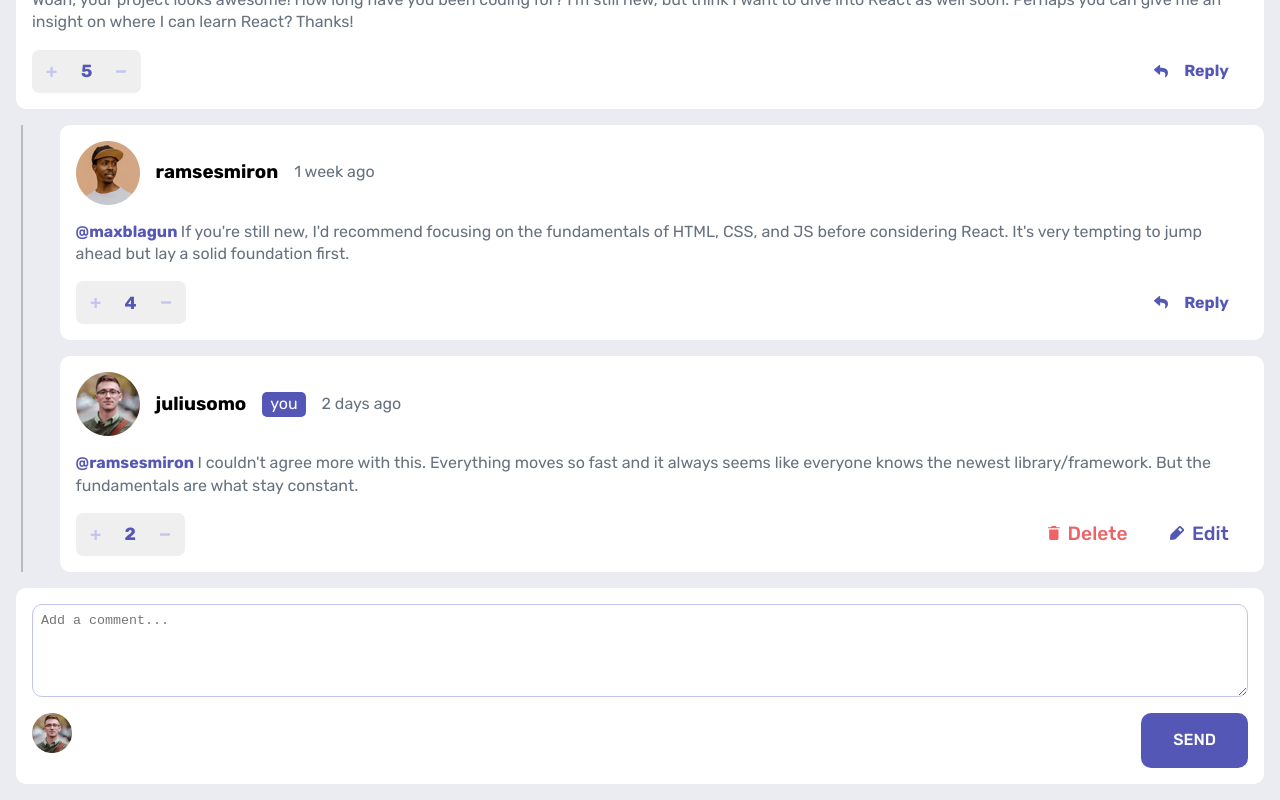
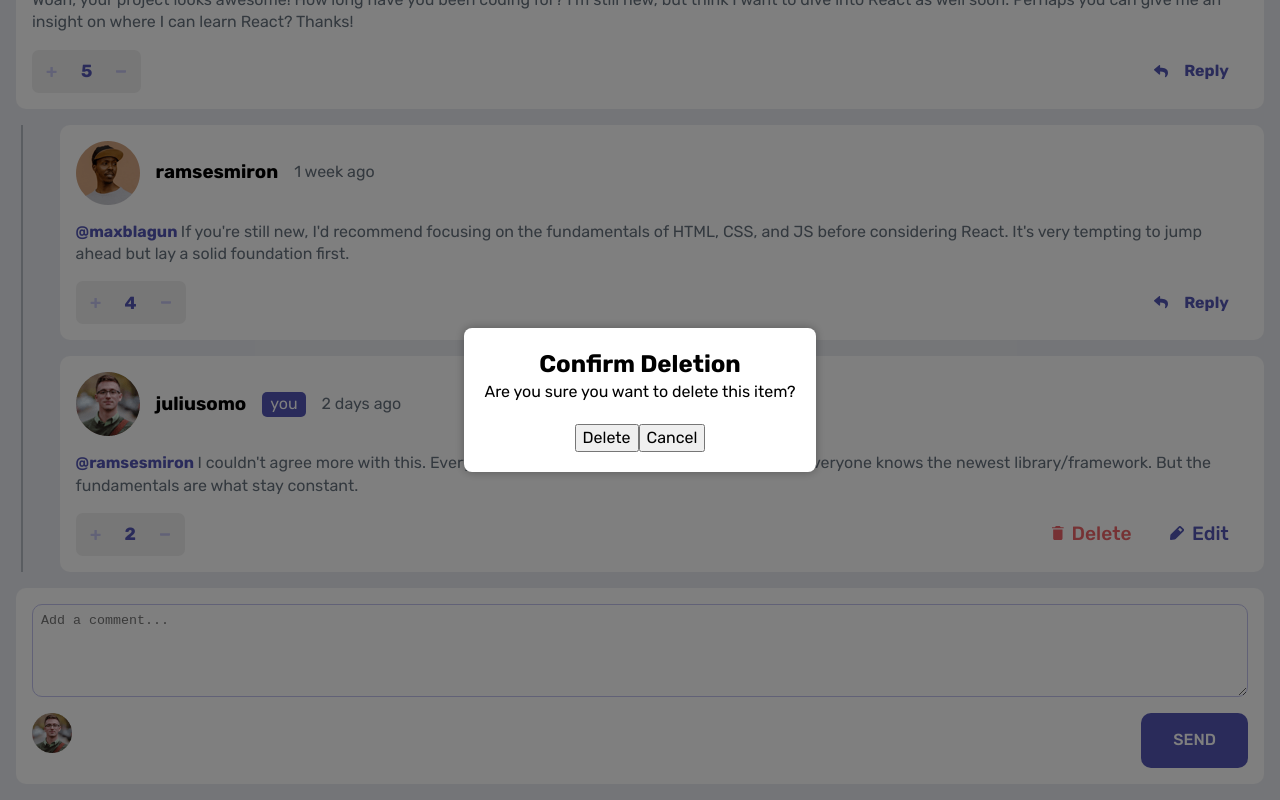
Before and after one commit to Brighties/interactive-comments-app, a React (Create React App) app: page / in a window 1280 px wide. Both pictures are taken after a click on the button "Delete". Shown: the part 355-1155 px from the top of the page. Built offline with nearby package versions, Linux system fonts and the light colour scheme.

Commit message:
Added modal component

```diff
--- a/src/components/App/App.js
+++ b/src/components/App/App.js
@@ -1,8 +1,6 @@
 import "./App.css";
 import React, { useEffect, useState } from "react";
 import axios from "axios";
-
-// importing the various components
 import CommentHeader from "../Header/commentheader";
 import CommentBody from "../Comments/commentBody";
 import VoteButton from "../Button/button";
@@ -10,11 +8,17 @@ import { ReplyButton } from "../Button/button";
 import ReplyTextbox from "../ReplyTextbox/replyTextbox";
 import { DeleteButton } from "../Button/button";
 import { EditButton } from "../Button/button";
+import Modal from "../Modal/modal";
 
 function App() {
   const [data, setData] = useState(null);
   const [loading, setLoading] = useState(true);
   const [error, setError] = useState(null);
+
+  const [modalData, setModalData] = useState({
+    isOpen: false,
+    itemToDelete: null,
+  });
 
   useEffect(() => {
     const fetchData = async () => {
@@ -31,6 +35,60 @@ function App() {
     fetchData();
   }, []);
 
+  const handleDeleteClick = (item) => {
+    console.log("delete", item);
+    setModalData({
+      isOpen: true,
+      itemToDelete: item,
+    });
+  };
+
+  // const handleDeleteConfirm = () => {
+  //   // Find and remove the itemToDelete from the data.comments array
+  //   const updatedComments = data.comments.filter((comment) => {
+  //     console.log(comment);
+  //     console.log(modalData.itemToDelete);
+
+  //     return comment !== modalData.itemToDelete;
+  //   });
+
+  //   // Update the data state with the modified comments
+  //   setData({
+  //     ...data,
+  //     comments: updatedComments,
+  //   });
+
+  //   // Close the modal
+  //   setModalData({
+  //     isOpen: false,
+  //     itemToDelete: null,
+  //   });
+  // };
+  const handleDeleteConfirm = () => {
+    // Find the index of the itemToDelete in the data.comments array
+    const indexToDelete = data.comments.findIndex(
+      (comment) => comment.id === modalData.itemToDelete.id
+    );
+
+    if (indexToDelete !== -1) {
+      // Create a new array without the itemToDelete using splice
+      const updatedComments = [...data.comments];
+      updatedComments.splice(indexToDelete, 1);
+
+      // Update the data state with the modified comments
+      setData({
+        ...data,
+        comments: updatedComments,
+      });
+
+      // Close the modal
+      setModalData({
+        isOpen: false,
+        itemToDelete: null,
+      });
+    }
+  };
+
   if (loading) {
     return <p>Loading...</p>; //show loading ...
   }
@@ -43,15 +101,29 @@ function App() {
     <>
       {data.comments.map((comment, index) => (
         <div key={index}>
-          <Comments data={data} personData={comment} index={index} />
+          <Comments
+            data={data}
+            personData={comment}
+            index={index}
+            onDeleteClick={handleDeleteClick}
+          />
         </div>
       ))}
       <ReplyTextbox data={data} />
+
+      {modalData.isOpen && (
+        <Modal
+          isOpen={modalData.isOpen}
+          itemToDelete={modalData.itemToDelete}
+          onConfirm={handleDeleteConfirm}
+          onCancel={() => setModalData({ isOpen: false, itemToDelete: null })}
+        />
+      )}
     </>
   );
 }
 
-const Comments = ({ data, personData, index }) => {
+const Comments = ({ data, personData, index, onDeleteClick }) => {
   const { currentUser } = data;
   const { user } = personData;
   const { username } = user;
@@ -60,9 +132,9 @@ const Comments = ({ data, personData, index }) => {
   if (currentUser.username) {
     isCurrentUser = username === currentUser.username;
   }
-  console.log(isCurrentUser);
-  const { replies } = personData; // replies is an array
-  const length = replies ? replies.length : 0; // Check if replies is defined
+
+  const { replies } = personData;
+  const length = replies ? replies.length : 0;
 
   return (
     <main>
@@ -74,7 +146,13 @@ const Comments = ({ data, personData, index }) => {
             <VoteButton personData={personData} index={index} />
             {isCurrentUser ? (
               <div>
-                <DeleteButton /> <EditButton />
+                <DeleteButton
+                  onClick={() => {
+                    console.log("delete button clicked");
+                    onDeleteClick(personData);
+                  }}
+                />
+                <EditButton />
               </div>
             ) : (
               <ReplyButton />
@@ -83,7 +161,6 @@ const Comments = ({ data, personData, index }) => {
         </section>
 
         {length > 0 && (
-          // Subcomments
           <div className="subcomment-container">
             {replies.map((reply, subIndex) => (
               <Comments
@@ -91,6 +168,7 @@ const Comments = ({ data, personData, index }) => {
                 key={subIndex}
                 personData={reply}
                 index={subIndex}
+                onDeleteClick={onDeleteClick}
               />
             ))}
           </div>
--- a/src/components/Button/button.js
+++ b/src/components/Button/button.js
@@ -40,8 +40,8 @@ const VoteButton = ({ personData, index }) => {
   );
 };
 
-export const DeleteButton = () => (
-  <button className="btn delete-btn">
+export const DeleteButton = ({ onClick }) => (
+  <button onClick={onClick} className="btn delete-btn">
     <img src={deleteIcon} alt="" />
     <span className="padding-x-small">Delete</span>
   </button>
--- /dev/null
+++ b/src/components/Modal/modal.css
@@ -0,0 +1,23 @@
+.modal-overlay {
+  position: fixed;
+  top: 0;
+  left: 0;
+  width: 100%;
+  height: 100%;
+  background: rgba(0, 0, 0, 0.5);
+  display: flex;
+  justify-content: center;
+  align-items: center;
+}
+
+.modal {
+  background: #fff;
+  padding: 20px;
+  border-radius: 8px;
+  box-shadow: 0 0 10px rgba(0, 0, 0, 0.3);
+  text-align: center;
+}
+
+.modal-buttons {
+  margin-top: 20px;
+}
--- /dev/null
+++ b/src/components/Modal/modal.js
@@ -0,0 +1,23 @@
+import React from "react";
+import "./modal.css";
+
+const Modal = ({ isOpen, itemToDelete, onConfirm, onCancel }) => {
+  if (!isOpen) {
+    return null;
+  }
+
+  return (
+    <div className="modal-overlay">
+      <div className="modal">
+        <h2>Confirm Deletion</h2>
+        <p>Are you sure you want to delete this item?</p>
+        <div className="modal-buttons">
+          <button onClick={onConfirm}>Delete</button>
+          <button onClick={onCancel}>Cancel</button>
+        </div>
+      </div>
+    </div>
+  );
+};
+
+export default Modal;
```
